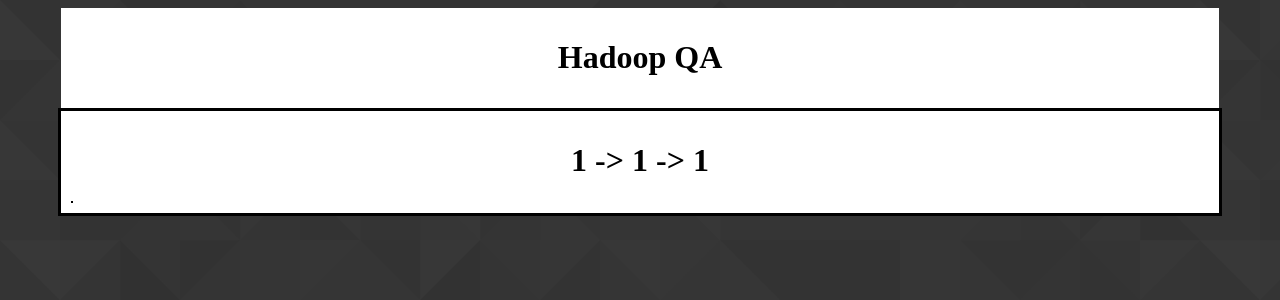
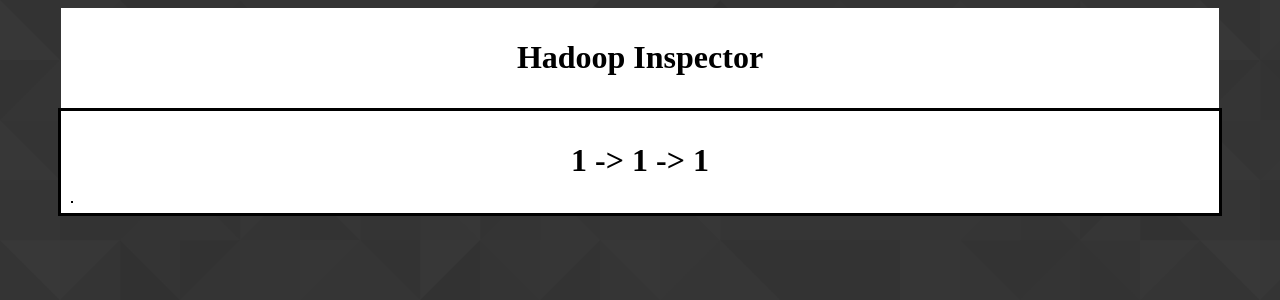
Before and after one commit to TheDataLeek/HadoopInspector, a Flask app: page /inspect/1/1/1 in a window 1280 px wide. Shown: the top 300 px of the page. Run offline with Flask 2, Linux system fonts and the light colour scheme; parts of the project's set-up code (start-up, migrations or seed data) failed here and were passed over.

Commit message:
Frontend renaming

```diff
--- a/server/server.py
+++ b/server/server.py
@@ -31,7 +31,7 @@ def root():
 
     table = [[instances[i], rules[i], rimages[i], checks[i], cimages[i]] for i in range(len(instances))]
 
-    content = render_template('index.html', name='Hadoop QA', table=table)
+    content = render_template('index.html', name='Hadoop Inspector', table=table)
     return content
 
 
--- a/server/templates/layout.html
+++ b/server/templates/layout.html
@@ -4,7 +4,7 @@
 </head>
 <body>
     <div class="header">
-        <h1>Hadoop QA</h1>
+        <h1>Hadoop Inspector</h1>
     </div>
     <div class="page">
         {% block body %}
```
Also changed, not shown: checks/rules/column_types.py (renamed from tests/rules/column_types.py), checks/warnings/levenshtein.py (renamed from tests/checks/levenshtein.py), server/hadoopqa.db (deleted), 1 other file.
